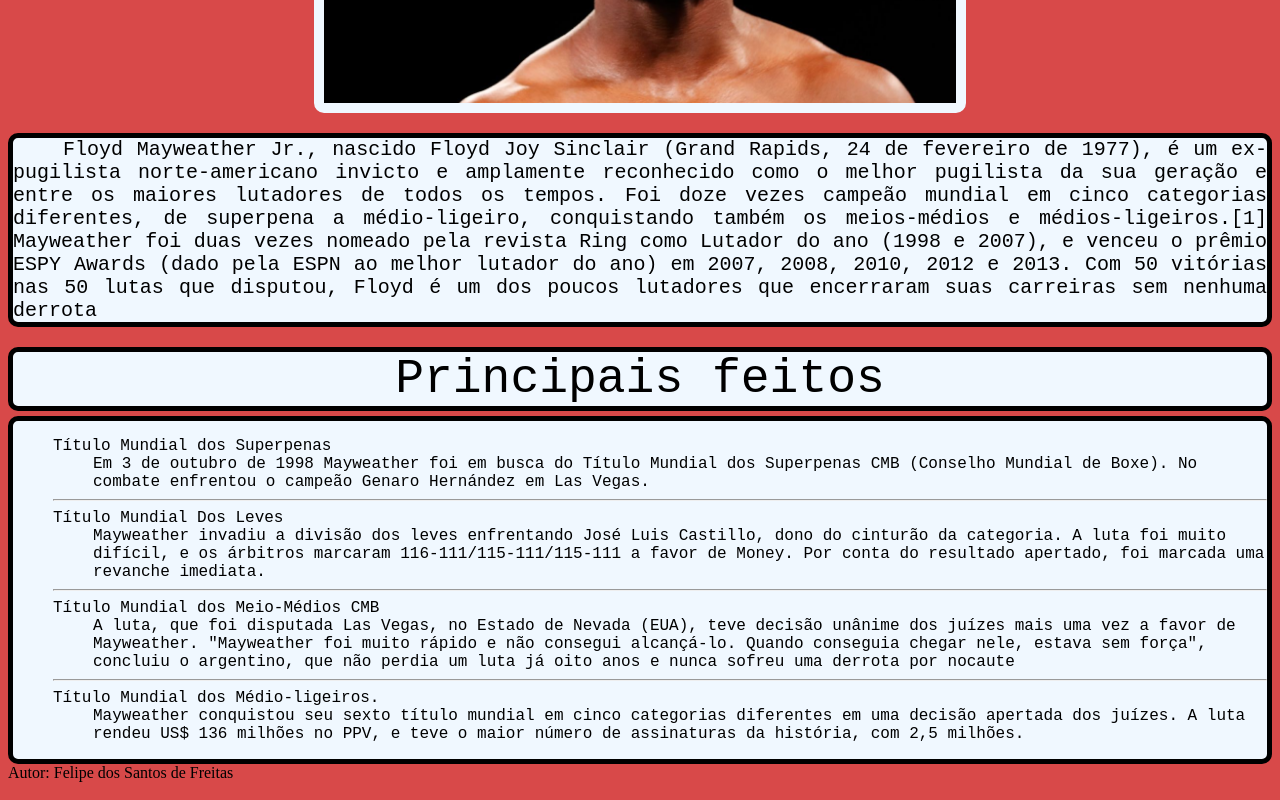
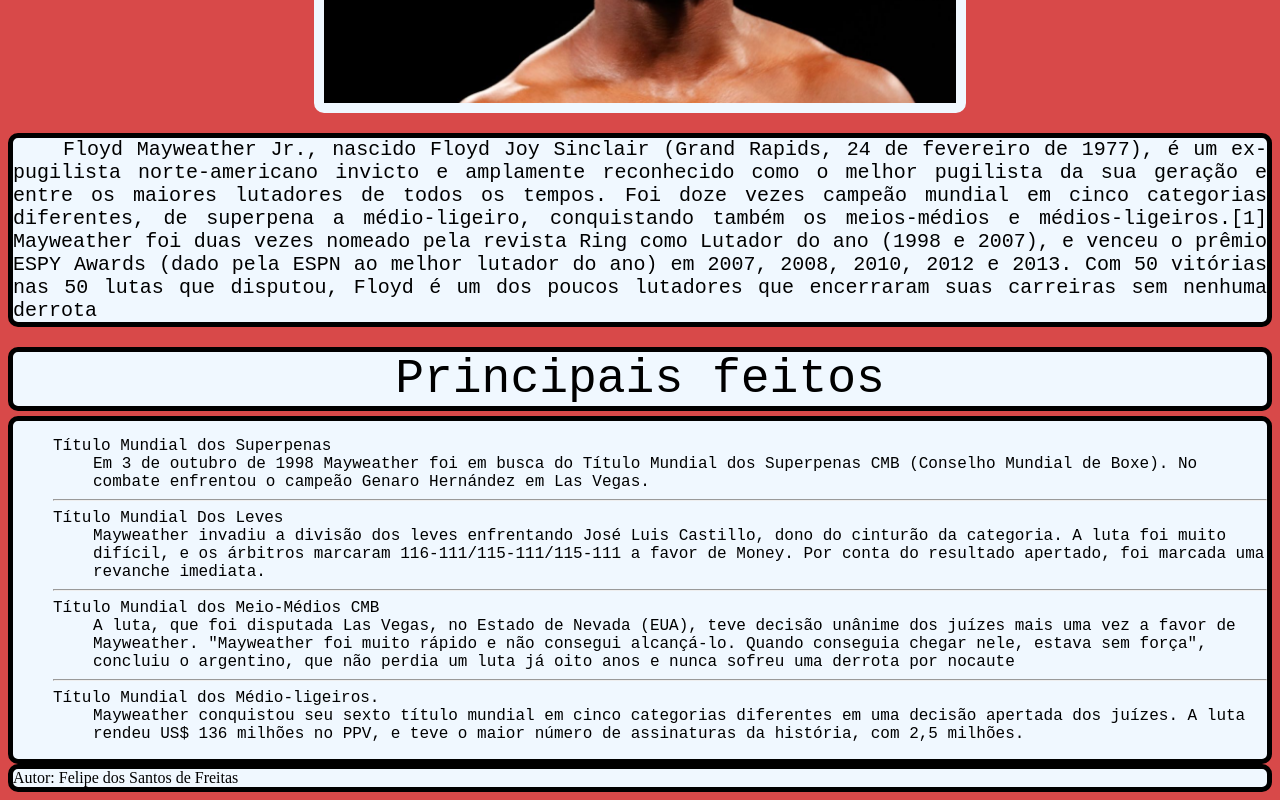
Before and after one commit to FSFbot/Paginas-html, a plain HTML site: page Page tribute/index.html in a window 1280 px wide. Shown: the part 391-1191 px from the top of the page. Drawn offline with Linux system fonts and the light colour scheme.

Commit message:
Alteracao do estilo do footer

```diff
--- a/Page tribute/estilo.css
+++ b/Page tribute/estilo.css
@@ -47,3 +47,9 @@
 .records li{
     list-style: none;
 }
+footer{
+    border:5px solid black;
+    border-radius: 10px;
+    background-color: aliceblue;
+
+}
```
